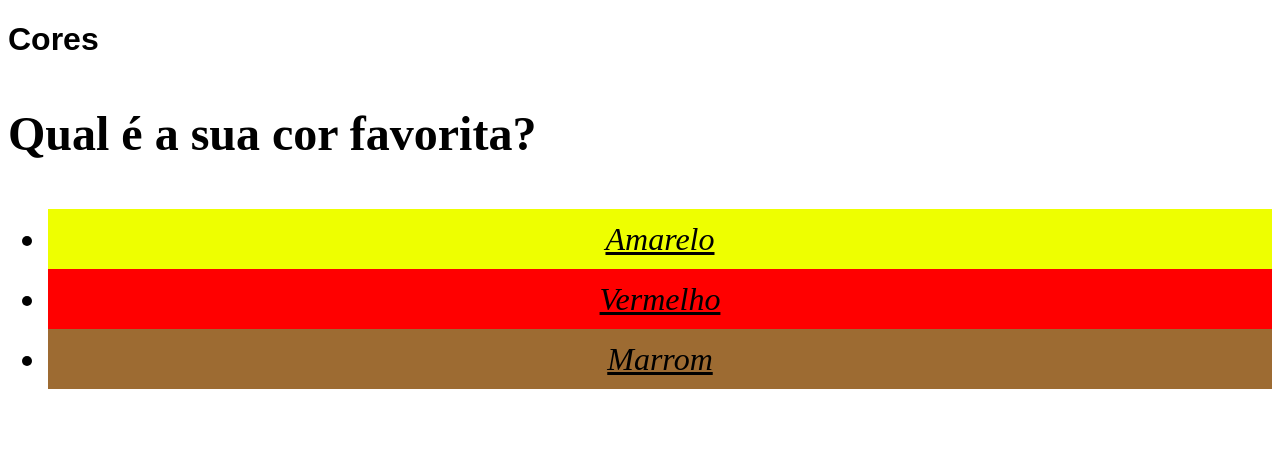
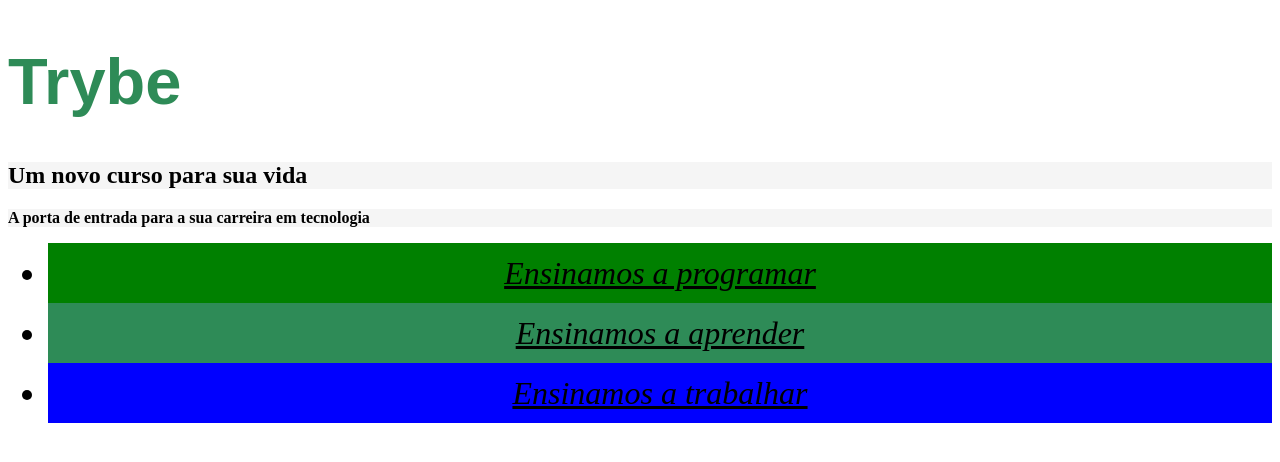
Before and after one commit to Henriquemachad/HenriqueMachad.github.io, a plain HTML site: page index2.html in a window 1280 px wide. Drawn offline with Linux system fonts and the light colour scheme.

Commit message:
nova atividade

```diff
--- a/index2.html
+++ b/index2.html
@@ -6,61 +6,53 @@
 
     <meta charset="UTF-8">
 
-    <title>HTML</title>
-
-    <style>
-        h1{
-            font-family: sans-serif;
-        }
-        p{
-            font-weight: 600;
-        }
-    body{
-        font-size: 16px;
-    }
-    p{
-        font-size: 3em;
-    }
-    li {
-
-font-style: italic;
-
-line-height: 60px;
-
-text-align: center;
-
-text-decoration: underline;
+    <title>Trybe</title>
 
 
-font-size: 2em;
+<style>
 
-}
-    .um{
-        background-color: rgb(238, 255, 0);
-    }
-    .dois{
-        background-color: red;
-    }
-    .três{
-        background-color:rgb(157, 107, 50);
-    }
+
+
+
+      #verde {
+
+        background-color: green;
+
+      }
+
+
+      #verde-escuro {
+
+        background-color: seagreen;
+
+      }
+
+
+      #azul {
+
+        background-color: blue;
+
+      }
+
     </style>
 
   </head>
 
-  <body>
+  <body style="font-size: 16px;">
 
-    <h1>Cores</h1>
+    <h1 style="color: seagreen;font-size: 65px;font-family: sans-serif, Helvetica;">Trybe</h1>
 
-    <p>Qual é a sua cor favorita?</p>
+    <h2 style="background-color: whitesmoke;">Um novo curso para sua vida</h2>
+
+    <p style="background-color: whitesmoke;font-weight: 600;">A porta de entrada para a sua carreira em tecnologia</p>
 
     <ul>
 
-      <li class="um">Amarelo</li>
+      <li style="font-style: italic; line-height: 60px;text-align: center;text-decoration: underline;font-size: 2em; background-color: green;" >Ensinamos a programar</li>
 
-      <li class="dois">Vermelho</li>
+      <li style="font-style: italic; line-height: 60px;text-align: center;text-decoration: underline;font-size: 2em;background-color: seagreen;">Ensinamos a aprender</li>
 
-      <li class="três">Marrom</li>
+      <li style="font-style: italic; line-height: 60px;text-align: center;text-decoration: underline;font-size: 2em;background-color: blue;">Ensinamos a trabalhar</li>
 
     </ul>
 
```
